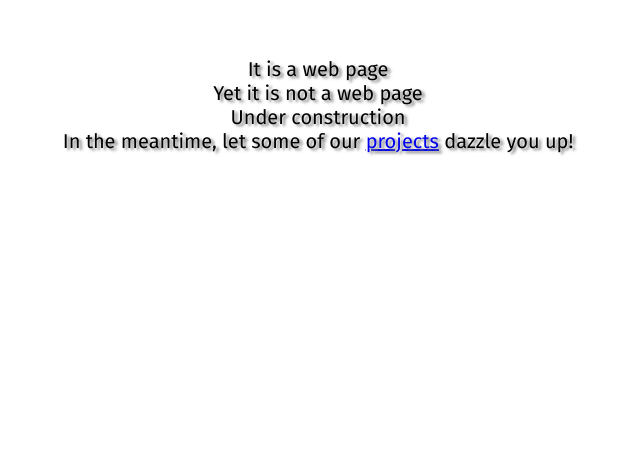
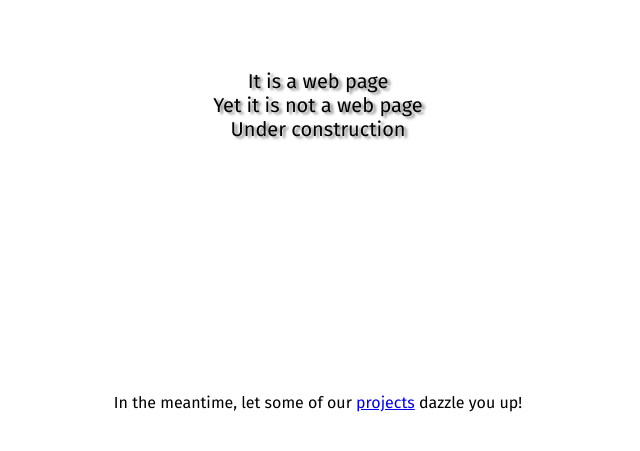
Before and after one commit to cdglabs/cdglabs.github.io, a plain HTML site: page index.html in a window 1280 px wide. Shown: the part 295-746 px from the top of the page, without its empty margins (322-962 px from the left). Drawn offline with Linux system fonts and the light colour scheme.

Commit message:
Fix layout

```diff
--- a/index.html
+++ b/index.html
@@ -11,17 +11,22 @@
         body {
             margin: 0;
             height: 100%;
+            font-family: 'Fira Sans', sans-serif;
+            text-align: center;
             -webkit-perspective: 300;
             perspective: 300;
         }
         #obj {
             text-shadow: 3px 2px 3px rgba(120, 120, 120, 1);
-            font-family: 'Fira Sans', sans-serif;
             font-size: 20px;
             position: relative;
             top: 50%;
             -webkit-transform: translateY(-50%);
             transform: translateY(-50%);
+        }
+        #projects {
+            position: relative;
+            top: 77%;
         }
     </style>
     <script>
@@ -34,13 +39,15 @@
     </script>
 </head>
 <body>
-    <div id="obj" align="center">
+    <div id="obj">
         It is a web page
         <br>
         Yet it is not a web page
         <br>
         Under construction
         <br>
-	In the meantime, let some of our <a href="https://github.com/cdglabs">projects</a> dazzle you up!
+    </div>
+    <div id="projects">
+        In the meantime, let some of our <a href="https://github.com/cdglabs">projects</a> dazzle you up!
     </div>
 </body>
```
